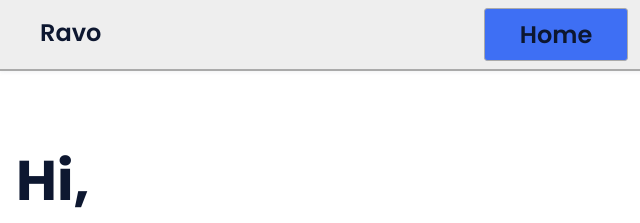
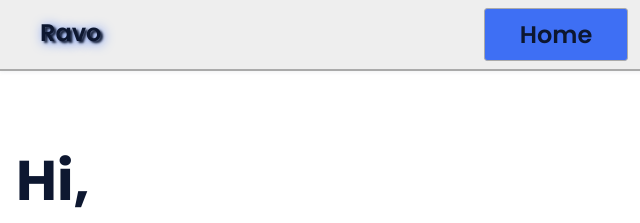
Before and after one commit to epramh/Portfolio, a website: page index.html in a window 1280 px wide. Shown: the top 223 px of the page, 0-640 px from the left. Drawn offline with nearby package versions, Linux system fonts and the light colour scheme.

Commit message:
Added 3d effect on nav__logo

```diff
--- a/assets/css/styles.css
+++ b/assets/css/styles.css
@@ -224,6 +224,7 @@ li a {
     color: var(--second-color);
     left: 40px;
     position: fixed;
+    text-shadow: 0.1em 0.1em 0.1em var(--second-color), 0.1em 0.1em 0.5em var(--first-color);
 }
 
 .nav__name {
```
